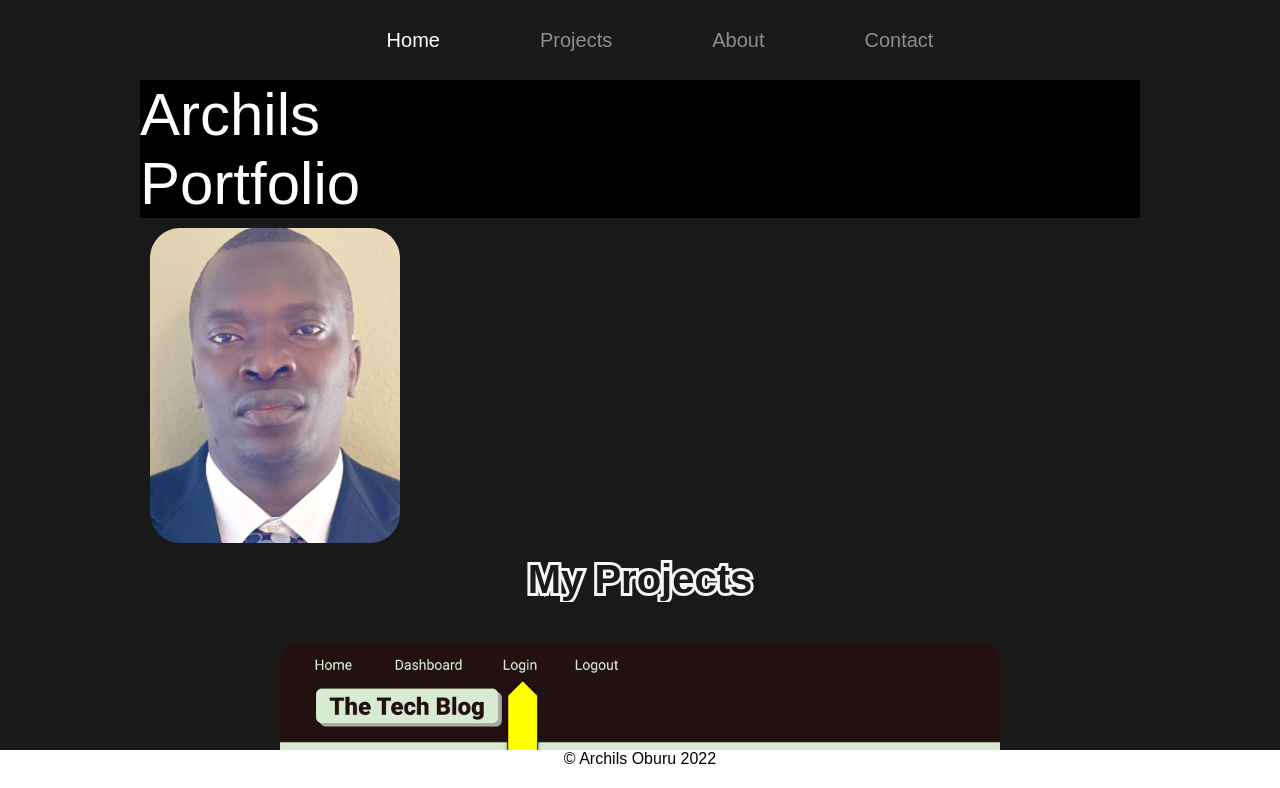
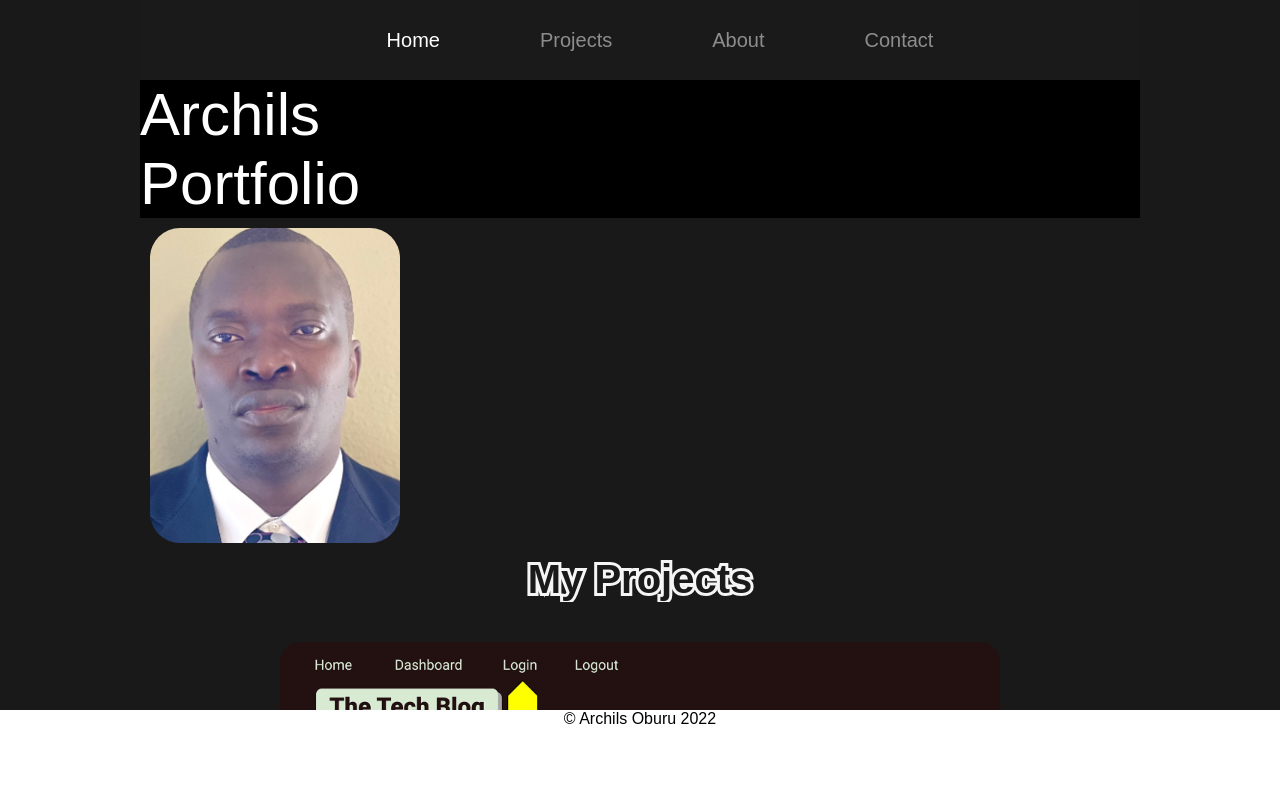
Before and after one commit to Archo21/Archils-Portfolio, a React (Create React App) app: page / in a window 1280 px wide. Shown: the top 788 px of the page. Built offline with nearby package versions, Linux system fonts and the light colour scheme; the HTML template or start-up script is replaced by a standard one.

Commit message:
footer updated

```diff
--- a/src/index.css
+++ b/src/index.css
@@ -425,12 +425,12 @@ color: #fff;
   left: 0;
   bottom: 0;
   width: 100%;
-  height: 5%;
+  height: 10%;
   background-color: white;
   color: black;
   text-align: center;
   margin-bottom: 10px;
 }
-i{width: 50px;
-  color: #000;
+i{width: 60px;
+  color: black;
 }
```
